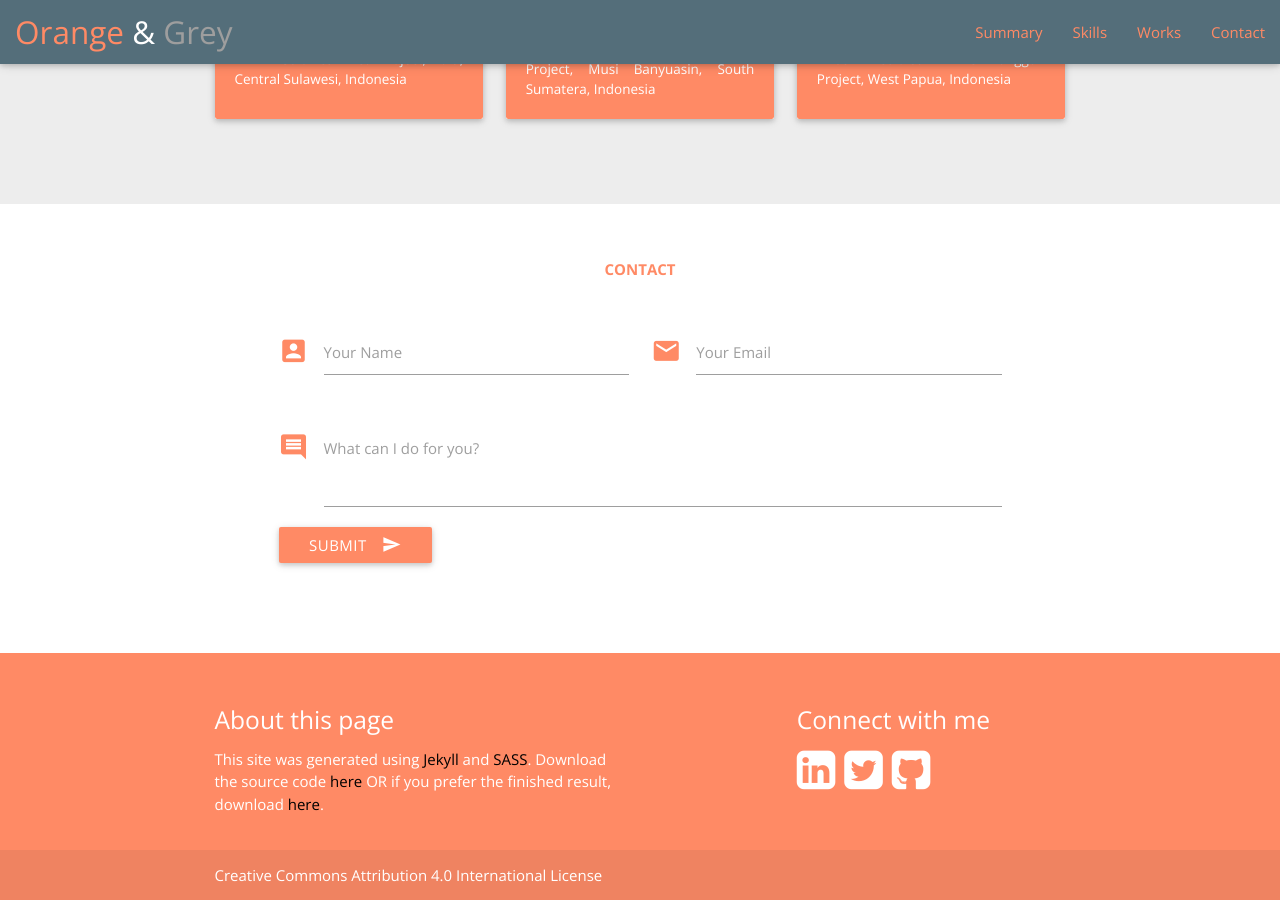
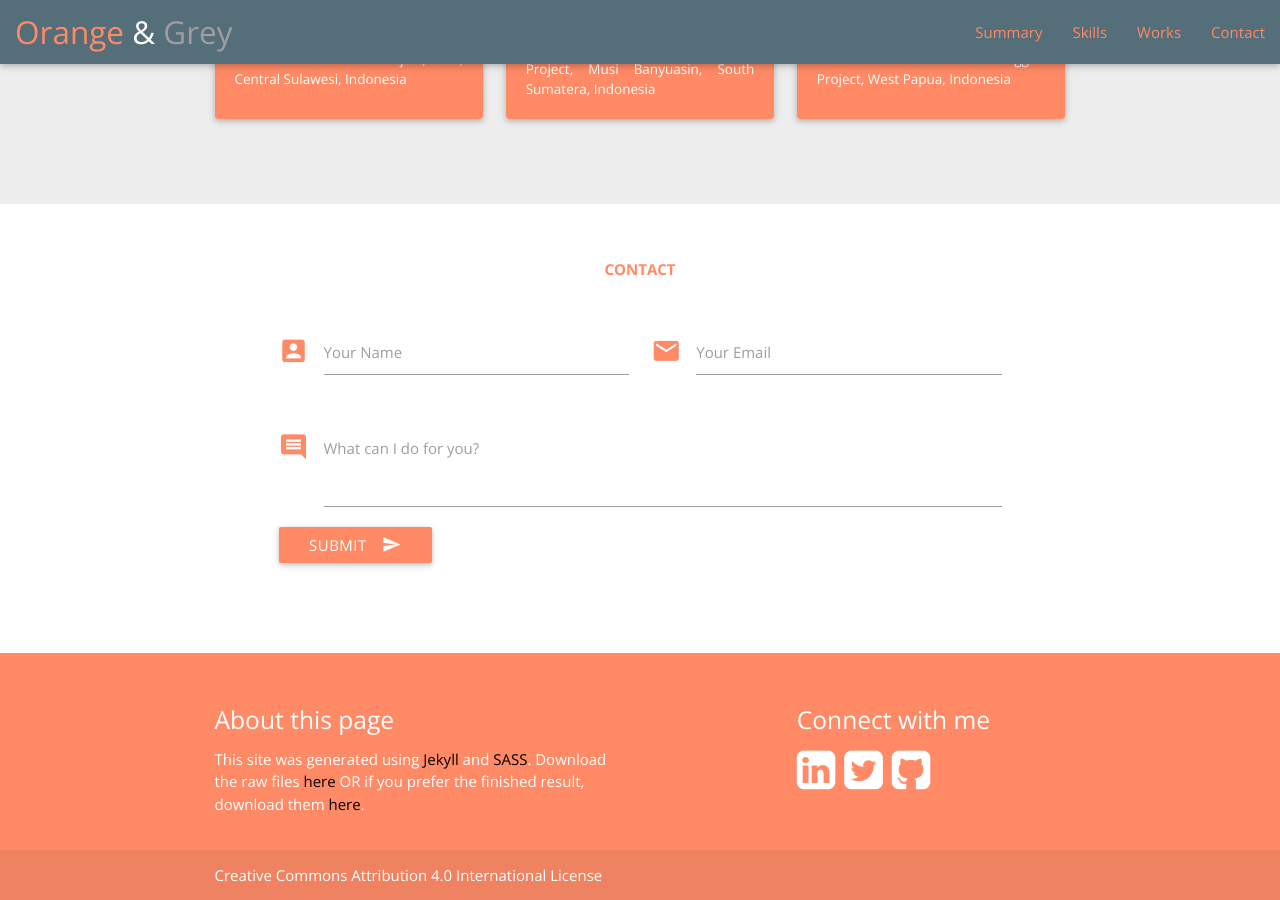
Before and after one commit to thegreyside/materialize_portfolio_jekyll, a Jekyll site: the page built from resume.html, in a window 1280 px wide and 900 px high, scrolled down 2268 px. Built offline with Jekyll 4.4.1, drawn with Linux system fonts in a browser that asks for light colours; nearby versions of some CDN libraries.

Commit message:
edit footer

```diff
--- a/_includes/footer.html
+++ b/_includes/footer.html
@@ -2,7 +2,7 @@
 	<div class="container">
 		<div class="row">
 			<div class="col l6 s12">
-				<h5 class="white-text">About this page</h5><p class="white-text">This site was generated using <a href="http://jekyllrb.com" class="black-text">Jekyll</a> and <a href="http://saas-lang.com" class="black-text">SASS</a>. Download the source code <a href="{{ site.data.settings.github }}/materializecss_online_resume_jekyll" class="black-text"><strong>here</strong></a> OR if you prefer the finished result, download <a href="{{ site.data.settings.github }}/thegreyside.github.io" class="black-text"><strong>here</strong></a>.</p>
+				<h5 class="white-text">About this page</h5><p class="white-text">This site was generated using <a href="http://jekyllrb.com" class="black-text">Jekyll</a> and <a href="http://saas-lang.com" class="black-text">SASS</a>. Download the raw files <a href="{{ site.data.settings.github }}/materializecss_online_resume_jekyll" class="black-text"><strong>here</strong></a> OR if you prefer the finished result, download them <a href="{{ site.data.settings.github }}/thegreyside.github.io" class="black-text"><strong>here</strong></a>.</p>
 
 			</div>
 			<div class="col l4 offset-l2 s12">
```
